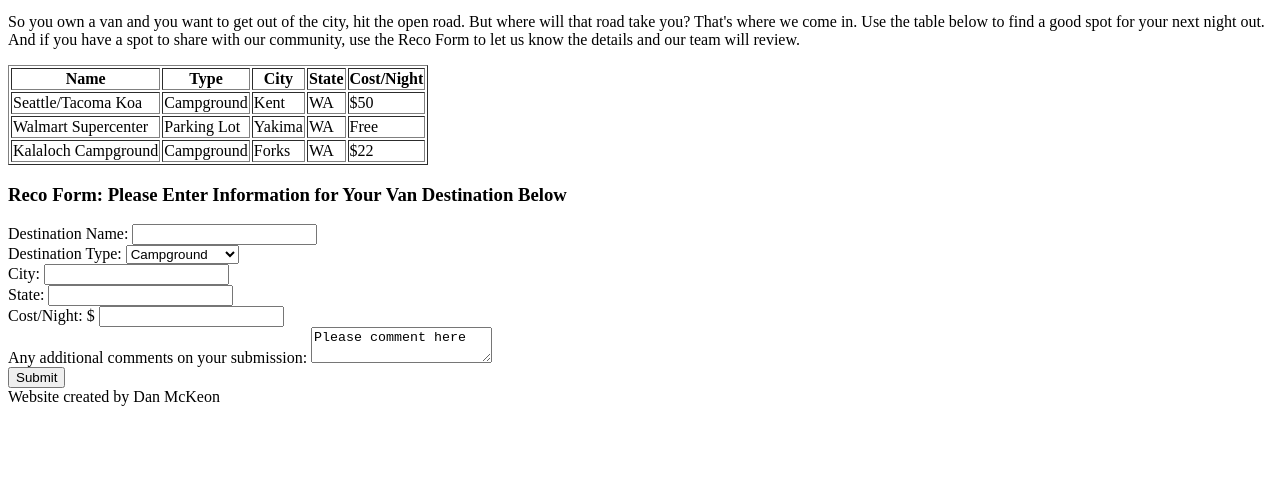
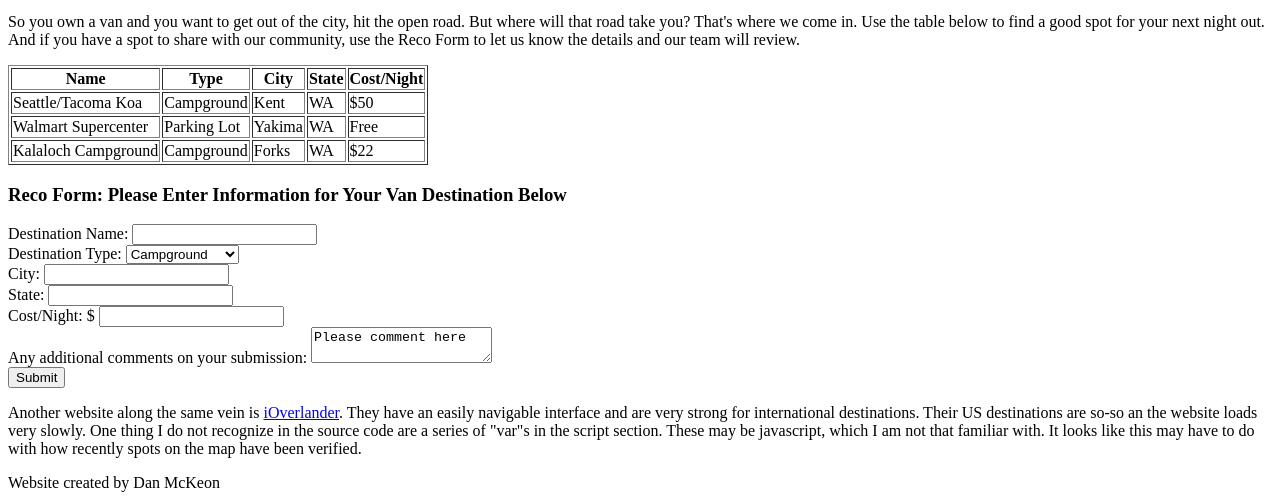
Before and after one commit to danmckeon/vanplan, a plain HTML site: page index.html in a window 1280 px wide. Shown: the part 396-896 px from the top of the page. Before the commit the page ends 810 px from the top, so only its background shows below. Drawn offline with Linux system fonts and the light colour scheme.

Commit message:
Add commentary on iOverlander website

```diff
--- a/index.html
+++ b/index.html
@@ -89,6 +89,10 @@
 
     </form>
 
+    <p>
+    	Another website along the same vein is <a href="http://ioverlander.com/">iOverlander</a>. They have an easily navigable interface and are very strong for international destinations. Their US destinations are so-so an the website loads very slowly. One thing I do not recognize in the source code are a series of "var"s in the script section. These may be javascript, which I am not that familiar with. It looks like this may have to do with how recently spots on the map have been verified.
+    </p>
+
 	<footer>
 		Website created by Dan McKeon
 	</footer>
```
